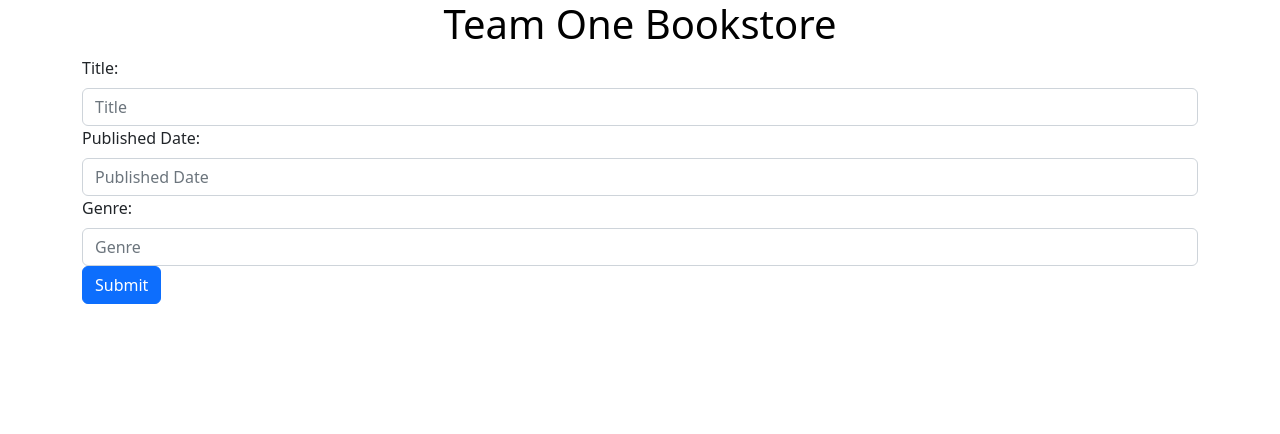
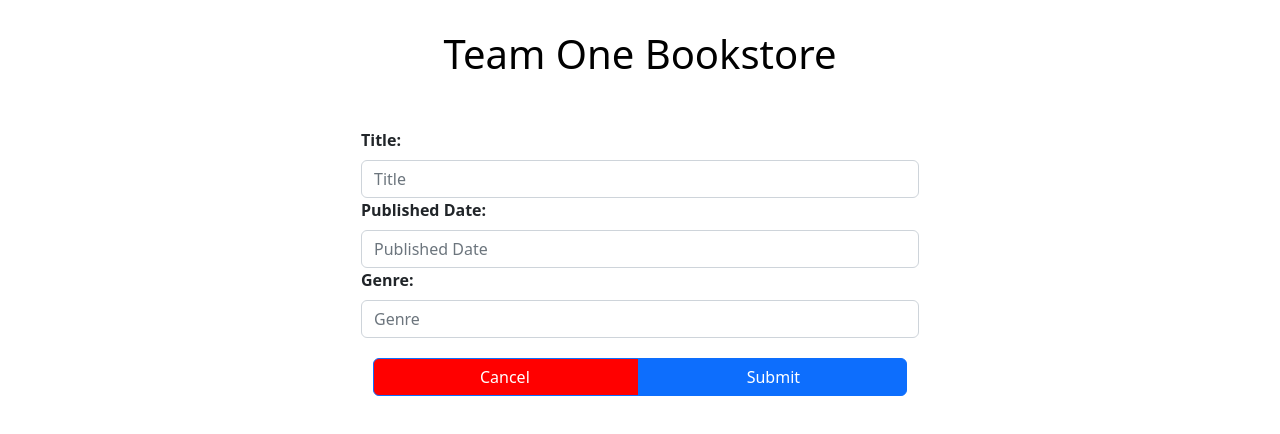
Before and after one commit to esepark12/team-one-bookstore, a React (Create React App) app: page /create in a window 1280 px wide. Shown: the top 434 px of the page. Built offline with nearby package versions, Linux system fonts and the light colour scheme.

Commit message:
all key features works

```diff
--- a/src/App.js
+++ b/src/App.js
@@ -8,14 +8,19 @@ import BookForm from './components/BookForm';
 import {Link} from 'react-router-dom';
 
 function App() {
+  const handleReload = () => {
+    const location =  window.location.pathname
+    if (location === '/') window.location.reload()
+    //else do nothing cuz <Link to='/' /> will handle that
+  }
   return (
     <Container>
     <Router>
       <Row><Col>
-        <div className="App">
+        <div className="app-header">
 
           <h1>
-            <Link to = "/" onClick={() => window.location.reload()} style={{ textDecoration: 'none', color:"black" }}>
+            <Link to = "/" onClick={handleReload} style={{"textDecoration": 'none'}}>
             Team One Bookstore
             </Link>
           </h1>
--- a/src/components/AddSearch.js
+++ b/src/components/AddSearch.js
@@ -1,5 +1,4 @@
 import { Form, Button, Row, Col} from 'react-bootstrap'
-import {useState} from 'react'
 import {useNavigate} from "react-router-dom";
 const AddSearch = (props) => {
 
@@ -11,8 +10,8 @@ const AddSearch = (props) => {
     }
 
     return (
-        <Row>
-            <Col sm={5} className="sort-genre">
+        <Row className="addSearch">
+            <Col className="sort-genre">
                 <Form>
                     <Row className="d-flex align-items-end">
                         <Col>
@@ -31,9 +30,9 @@ const AddSearch = (props) => {
                     </Row>
                 </Form>
             </Col>
-            <Col sm={4} className="addButton">
+            <Col className="addButton">
                 <Button onClick={()=>handleClick("/create")}>
-                    Add Employee
+                    Add Book
                 </Button>
             </Col>
         </Row>
--- a/src/components/BookForm.js
+++ b/src/components/BookForm.js
@@ -1,4 +1,4 @@
-import { Form, Button, Row, Col} from 'react-bootstrap'
+import { Form, Button, ButtonGroup, Row, Col} from 'react-bootstrap';
 import {useState} from 'react';
 import {useNavigate} from "react-router-dom";
 
@@ -21,9 +21,13 @@ const BookForm = () => {
             nav('/'); //redirect to main page
         })
     }
+    const handleCancel = (path) =>{
+      console.log("Adding book canceled")
+      nav(path);
+    }
 
     return (
-        <Form className="bookForm" onSubmit={handleSubmit}>
+        <Form className="book-form" onSubmit={handleSubmit}>
           <Form.Group controlId="bookTitle">
             <Form.Label>Title:</Form.Label>
             <Form.Control type="text" placeholder="Title" name="bookTitle"
@@ -37,9 +41,16 @@ const BookForm = () => {
           <Form.Group controlId="bookGenre">
             <Form.Label>Genre:</Form.Label>
             <Form.Control type="text" onChange={(e)=>setGenre(e.target.value)} placeholder="Genre" name="bookGenre"
-              value={genre} />
+              value={genre} required/>
           </Form.Group>
-          <Button variant="primary" type="submit">Submit</Button>
+          <Row className="formButtons">
+            <Col>
+              <ButtonGroup className="d-flex">
+              <Button className="cancelButton" variant="primary" type="button" onClick={()=>handleCancel('/')}>Cancel</Button>
+              <Button className="submitButton" variant="primary" type="submit">Submit</Button>
+              </ButtonGroup>
+            </Col>
+          </Row>
         </Form>
     );
 }
--- a/src/components/BookTable.js
+++ b/src/components/BookTable.js
@@ -8,30 +8,30 @@ class BookTable extends React.Component {
         return (
             <Row className="book-table">
                 <Row className="table-header">
-                    <Col sm={8} className="book-name-header">
-                    Book Name
+                    <Col xs={6} className="book-name-header">
+                    Book Title
                     </Col>
-                    <Col sm={2} className="detail-header">
+                    <Col className="detail-header">
                     Detail
                     </Col>
-                    <Col sm={2} className="delete-header">
+                    <Col className="delete-header">
                     Delete
                     </Col>
                 </Row>
                 <hr />
                 {this.props.books.map((book)=>(
                     <Row className="book-index" key={book.id}>
-                        <Col sm={8}>
+                        <Col xs={6}>
                         {book.title}
                         </Col>
-                        <Col sm={2} className="detail-header">
+                        <Col className="detail-header">
                             <Link to={`/books/${book.id}`}>
                             <Button>
                                 Detail
                             </Button></Link>
                         </Col>
-                        <Col sm={2} className="delete-header">
-                            <Button onClick={this.props.handleDelete} value={book.id}>
+                        <Col className="delete-header">
+                            <Button className="deleteButton" onClick={this.props.handleDelete} value={book.id} >
                                 Delete
                             </Button>
                         </Col>
--- a/src/components/BookstoreHome.js
+++ b/src/components/BookstoreHome.js
@@ -26,8 +26,7 @@ class BookstoreHome extends React.Component {
         fetch(SERVICE_URL+'/books/'+bookId, {
             method: 'DELETE'
         }).then(()=>{
-            console.log(bookId)
-            console.log("navigate to main!")
+            console.log("Deleted the book")
             this.loadBooks();
         })
     }
@@ -39,14 +38,14 @@ class BookstoreHome extends React.Component {
     }
 
     searchByGenre = (e) => {
-        //if (e) e.preventDefault();
+        if (e) e.preventDefault();
         let genre = e.target.value
         console.log("Searched by genre: "+ genre)
         //fetch(SERVICE_URL+'/books/'+genre) //change back to this later(response must be in List form!!)
-        fetch(SERVICE_URL+'/search')
+        fetch(SERVICE_URL+'/'+genre)
         .then(response => response.json())
         .then(data => {
-          console.log('Success:', data);
+          //console.log('Success:', data);
           this.setState(
             { books : data}
           )
--- a/src/components/useFetch.js
+++ b/src/components/useFetch.js
@@ -22,7 +22,7 @@ const useFetch = (url) => {
         })
         .catch((err)=>{
             if(err.name === 'AbortError'){
-                console.log('fetch aborted')
+                //console.log('fetch aborted')
             }
             else {
                 setIsPending(false);
--- a/src/db/data.json
+++ b/src/db/data.json
@@ -31,8 +31,8 @@
       "id": 5
     },
     {
-      "title": "Testing",
-      "publishedDate": "1235",
+      "title": "Test3",
+      "publishedDate": "1236",
       "genre": "fantasy",
       "id": 6
     }
--- a/src/index.css
+++ b/src/index.css
@@ -11,3 +11,77 @@ code {
   font-family: source-code-pro, Menlo, Monaco, Consolas, 'Courier New',
     monospace;
 }
+/* App.js */
+.app-header {
+  text-align: center;
+  margin: 30px 0px;
+}
+.app-header a{
+  color: black;
+}
+.app-header a:hover {
+  color: blue;
+}
+/* BookstoreHome.js */
+.book-store{
+  display: block;
+  margin: auto;
+  padding-top: 20px;
+  width: 80%;
+}
+/* BookForm.js */
+.book-form {
+  display: block;
+  margin: auto;
+  padding-top: 20px;
+  width: 50%;
+  min-width: 200px;
+}
+.book-form label{
+  font-weight: bold;
+}
+.book-form .formButtons {
+
+  margin: 20px 0px;
+  text-align: center;
+  width: 100%
+
+}
+.book-form .formButtons .submitButton {
+  padding-right: 10px
+}
+.book-form .formButtons .cancelButton{
+  padding-left: 10px;
+  background-color: red;
+}
+.book-form .formButtons .cancelButton:hover {
+  background-color: rgb(199, 20, 20);
+}
+/* BookTable.js */
+.book-table {
+  min-width: 200px;
+}
+.table-header {
+  font-weight: bolder;
+  font-size: larger;
+}
+.book-index {
+  padding: 10px 16px;
+}
+.deleteButton {
+  background-color: red
+}
+
+/* AddSearch.js */
+.addSearch {
+
+}
+.sort-genre{
+  margin: 20px 0px;
+}
+.addButton {
+  margin-left: auto;
+  text-align: center;
+}
+
+/* BookDetail.js */
```
